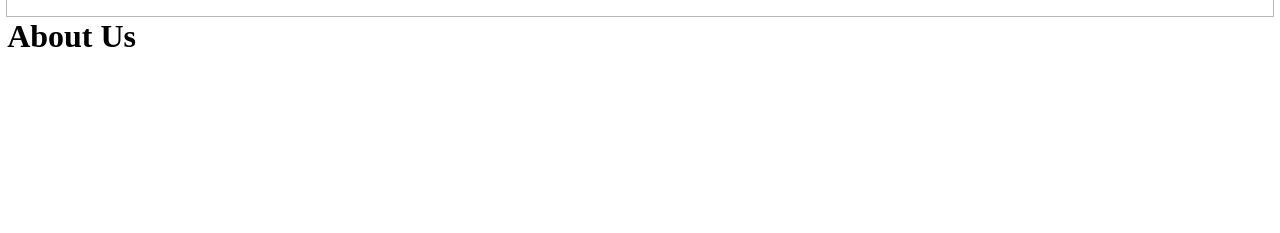
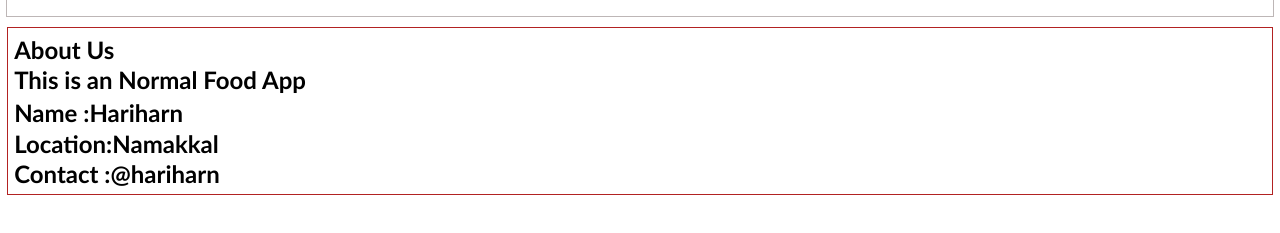
Before and after one commit to Hariharan819/Food-App, a React app: page /About in a window 1280 px wide. Shown: the part 91-324 px from the top of the page. Built offline with nearby package versions, Linux system fonts and the light colour scheme.

Commit message:
using class based component

```diff
--- a/index.css
+++ b/index.css
@@ -160,3 +160,13 @@
     text-shadow: .5px .5px  rgb(52, 52, 52);
 
 }
+.userdetails1{
+    display: flex;
+    flex-direction: column;
+    border: 1px solid firebrick;
+    margin: 10px 2px;
+    padding: 4px;
+    justify-content: space-evenly;
+    /* color: rgb(82, 202, 212); */
+    font-family:'Trebuchet MS', 'Lucida Sans Unicode', 'Lucida Grande', 'Lucida Sans', Arial, sans-serif;
+}
--- a/src/Components/About.js
+++ b/src/Components/About.js
@@ -1,7 +1,13 @@
+import Userclass from "./Userclass";
+
 const About=()=>{
     return(
-        <div>
-            <h1>About Us</h1>
+        <div className="userdetails1">
+            <p>
+            <h2>About Us</h2>
+            <h2>This is an Normal Food App</h2>
+            </p>
+            <Userclass  name="Hariharn" location="Namakkal" contact="@hariharn"/>
         </div>
     )
 }
--- a/src/Components/RestaurantCards.js
+++ b/src/Components/RestaurantCards.js
@@ -14,7 +14,7 @@ const RestaurantCards = (props) => {
       <h4>{cuisines.join(",")}</h4>
       <h4>{avgRating}</h4>
       <h4>{costForTwo}</h4>
-      <h4>{sla?.slaString}</h4>
+      <h4>Delivery Time :{sla?.slaString}</h4>
     </div>
   );
 };
--- /dev/null
+++ b/src/Components/Userclass.js
@@ -0,0 +1,32 @@
+import React from "react";
+
+class Userclass extends React.Component {
+ constructor(props)
+{
+    super(props)
+    // this.state={
+    //     count:0,   //creating state variable it is an object it has many state variable // it is set by setstate()
+    // };
+}
+  render() {
+    const {name,location,contact}=this.props;
+    // const {count}=this.state;
+    return (
+      <div className="userdetails">
+        <h2> Name :{name}</h2>
+        <h2> Location:{location}</h2>
+        <h2> Contact :{contact}</h2>
+
+        {/* <h3>Count:{count}</h3>
+        <button onClick={()=>{
+            this.setState({
+                count:this.state.count +1,
+            })
+        }}>
+            click to increase
+        </button> */}
+      </div>
+    );
+  }
+}
+export default Userclass;
```
Also changed, not shown: src/Components/Body.js (+8 -2 lines).
